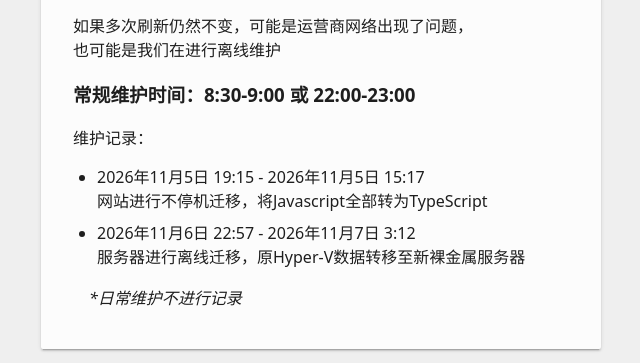
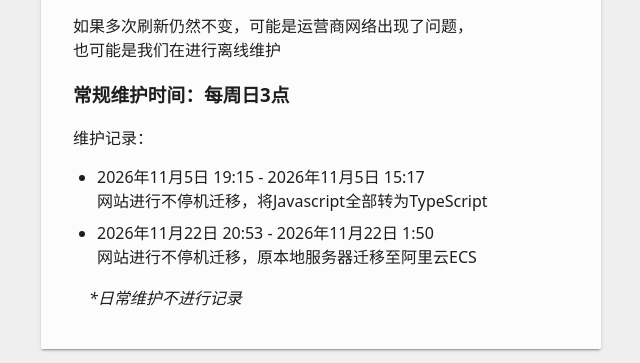
Before and after one commit to MengMeng66870/site-offline, a plain HTML site: page index.html in a window 1280 px wide. Shown: the part 177-540 px from the top of the page, without its empty margins (319-959 px from the left). Drawn offline with Linux system fonts and the light colour scheme.

Commit message:
更改维护描述

```diff
--- a/index.html
+++ b/index.html
@@ -109,11 +109,11 @@
             <h1 class="card-title">服务器离线</h1>
                 <p><strong>出现此页面时可能是网络波动导致，请尝试刷新页面</strong></p>
                 <p>如果多次刷新仍然不变，可能是运营商网络出现了问题，<br>也可能是我们在进行离线维护</p>
-            <h3>常规维护时间：8:30-9:00&nbsp;或&nbsp;22:00-23:00</h3>
+            <h3>常规维护时间：每周日3点&nbsp</h3>
                 <p>维护记录：</p>
                     <ul class="card-list">
                         <li>2026年11月5日&nbsp;19:15&nbsp;-&nbsp;2026年11月5日&nbsp;15:17 <br> 网站进行不停机迁移，将Javascript全部转为TypeScript</li>
-                        <li>2026年11月6日&nbsp;22:57&nbsp;-&nbsp;2026年11月7日&nbsp;3:12 <br> 服务器进行离线迁移，原Hyper-V数据转移至新裸金属服务器</li>
+                        <li>2026年11月22日&nbsp;20:53&nbsp;-&nbsp;2026年11月22日&nbsp;1:50 <br> 网站进行不停机迁移，原本地服务器迁移至阿里云ECS</li>
                     </ul>
                 <p><em>&emsp;*日常维护不进行记录</em></p>
         </div>
```
